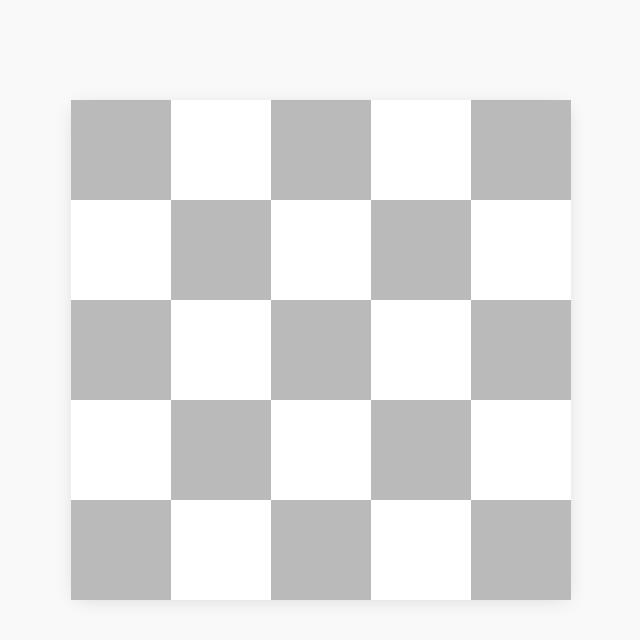
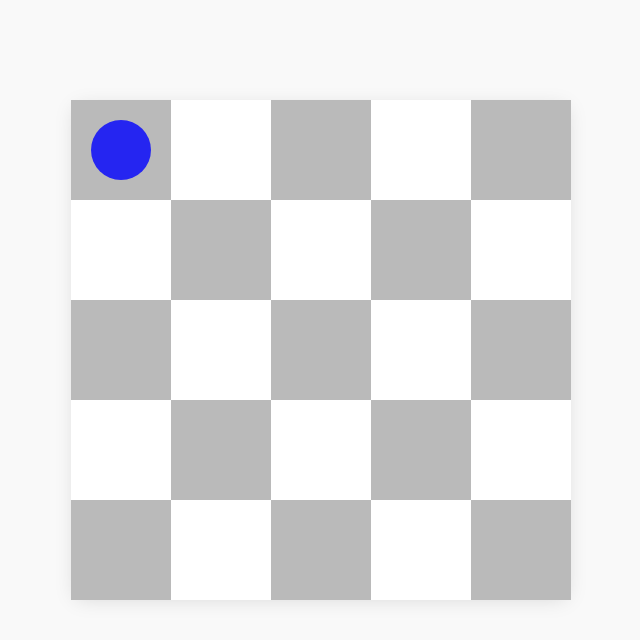
Before and after one commit to jrmykolyn/boom-dude, a plain HTML site: page index.html in a window 1280 px wide. Shown: the whole page, without its empty margins (319-959 px from the left). Drawn offline with Linux system fonts and the light colour scheme.

Commit message:
Added styles for 'player'.

```diff
--- a/css/styles.css
+++ b/css/styles.css
@@ -22,6 +22,7 @@ body {
     background-color: white;
     box-shadow: 0px 3px 20px -5px rgba( 0,0,0,0.15 );
     margin: 0 auto;
+    position: relative;
 }
 
 
@@ -45,3 +46,15 @@ body {
     display: block;
     float: left;
 }
+
+.player {
+    width: 100px;
+    height: 100px;
+    display: block;
+    background-color: rgba( 0,0,255, 0.8 );
+    border-radius: 50%;
+    transform: scale( 0.6 );
+    position: absolute;
+    top: 0;
+    left: 0;
+}
--- a/index.html
+++ b/index.html
@@ -44,7 +44,8 @@
             <div class="space"></div>
             <div class="space"></div>
         </div><!-- /.row -->
-    </section><!-- /.canvas -->
+        <div class="player"></div><!-- /.player -->
+    </section><!-- /.grid -->
     <script type="text/javascript" src="./js/main.js"></script>
 </body>
 </html>
```
